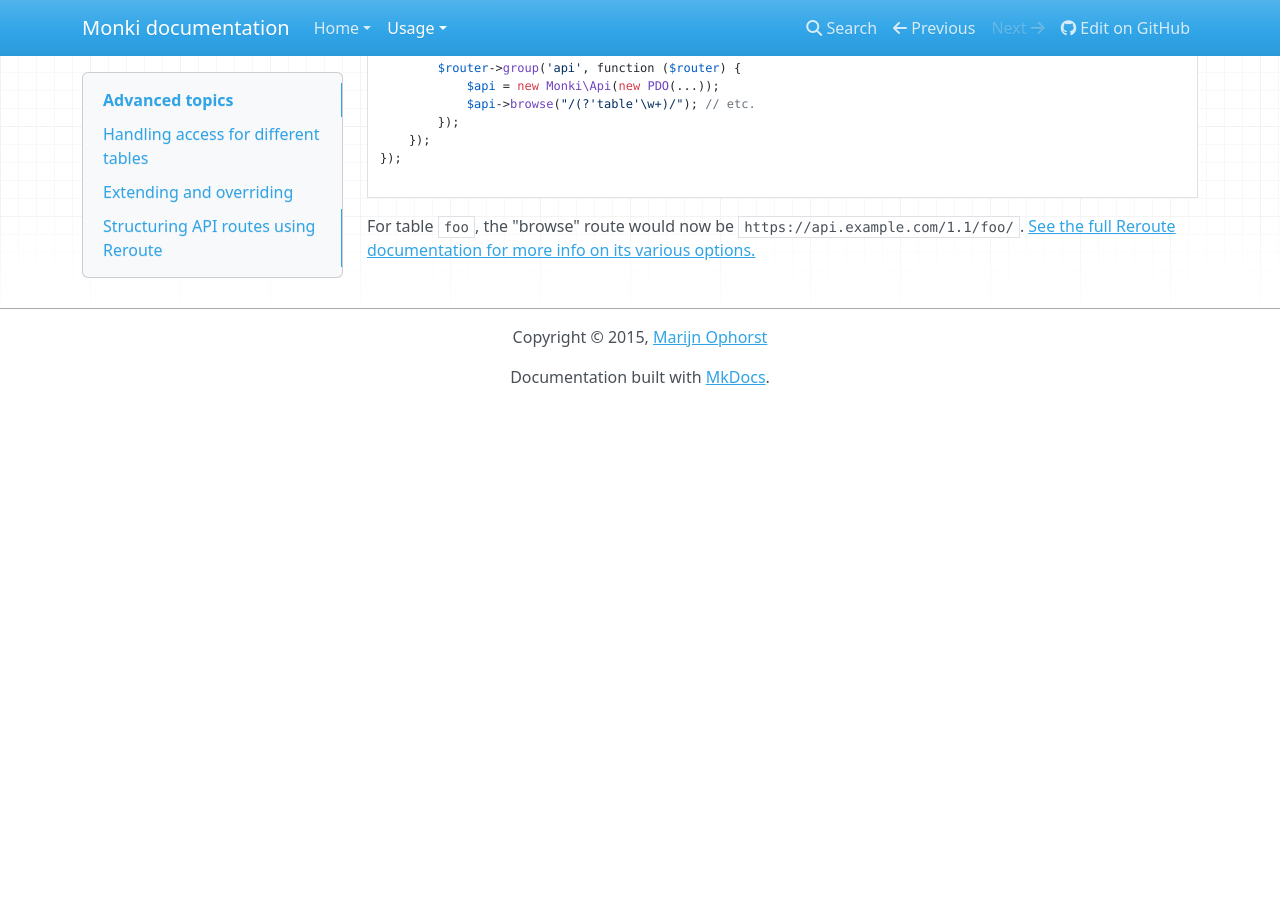
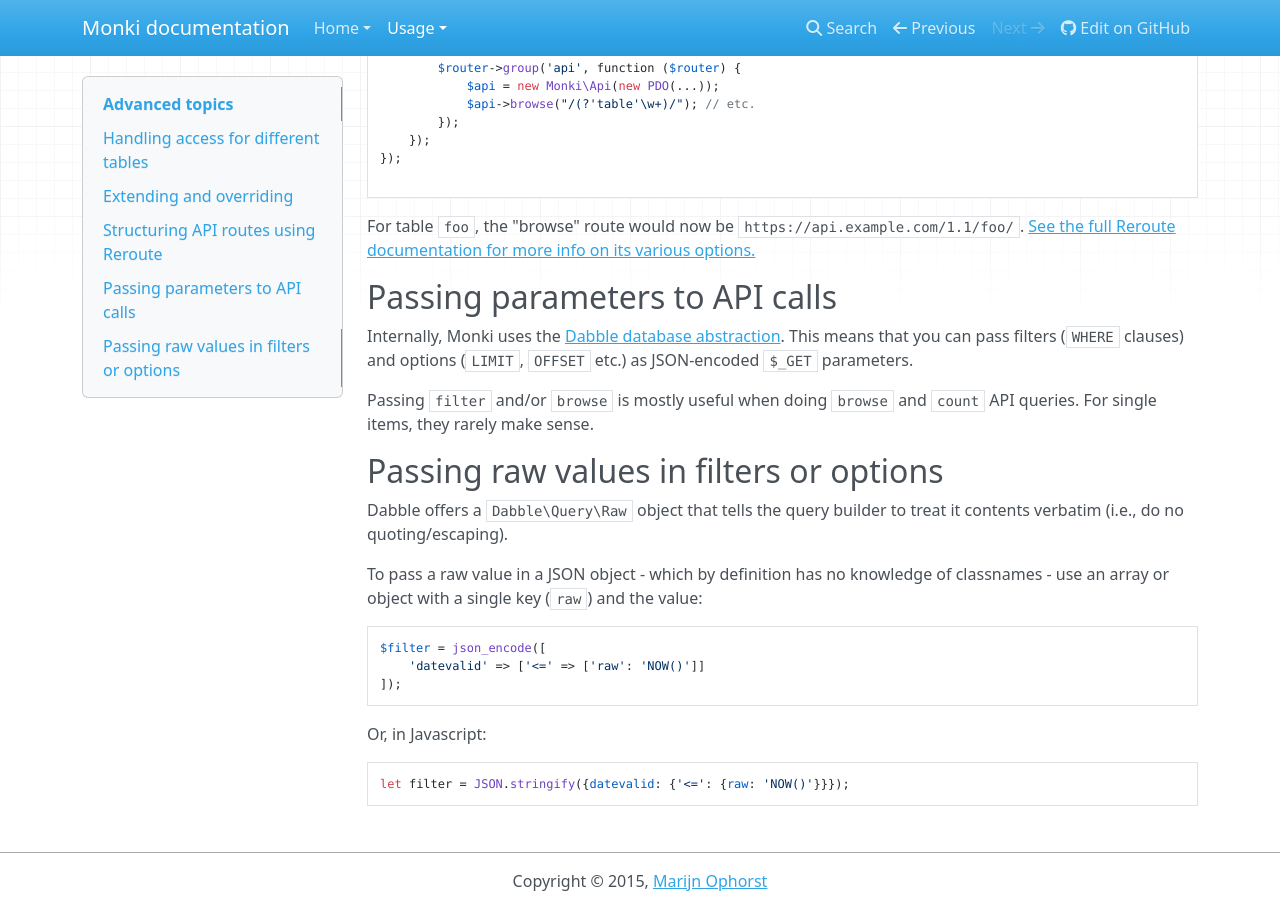
Before and after one commit to monomelodies/monki, an MkDocs documentation site: the page built from docs/advanced.md, in a window 1280 px wide and 900 px high, scrolled down 1782 px. Built offline with MkDocs 1.6.1, drawn with Linux system fonts in a browser that asks for light colours; nearby versions of some CDN libraries; old or Windows-style settings are respelled for this version of MkDocs; before the commit the page ends 2187 px from its top, so only the background shows below that.

Commit message:
more docs

````diff
--- a/docs/advanced.md
+++ b/docs/advanced.md
@@ -106,3 +106,29 @@ $router->host('https://api.example.com', function ($router) {
 For table `foo`, the "browse" route would now be
 `https://api.example.com/1.1/foo/`. [See the full Reroute documentation for
 more info on its various options.](http://reroute.monomelodies.nl/docs/)
+
+## Passing parameters to API calls
+Internally, Monki uses the [Dabble database abstraction](http://dabble.monomelodies.nl).
+This means that you can pass filters (`WHERE` clauses) and options (`LIMIT`,
+`OFFSET` etc.) as JSON-encoded `$_GET` parameters.
+
+Passing `filter` and/or `browse` is mostly useful when doing `browse` and
+`count` API queries. For single items, they rarely make sense.
+
+## Passing raw values in filters or options
+Dabble offers a `Dabble\Query\Raw` object that tells the query builder to
+treat it contents verbatim (i.e., do no quoting/escaping).
+
+To pass a raw value in a JSON object - which by definition has no knowledge of
+classnames - use an array or object with a single key (`raw`) and the value:
+
+```php
+$filter = json_encode([
+    'datevalid' => ['<=' => ['raw': 'NOW()']]
+]);
+```
+
+Or, in Javascript:
+```javascript
+let filter = JSON.stringify({datevalid: {'<=': {raw: 'NOW()'}}});
+```
````
